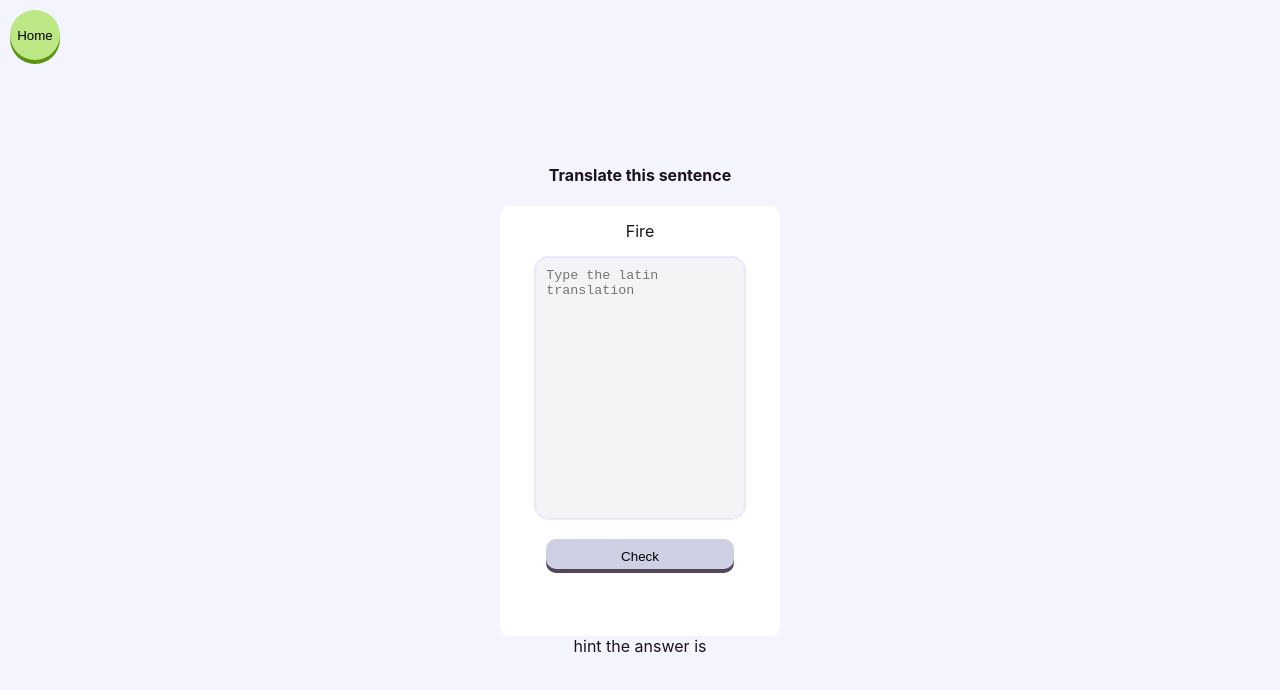
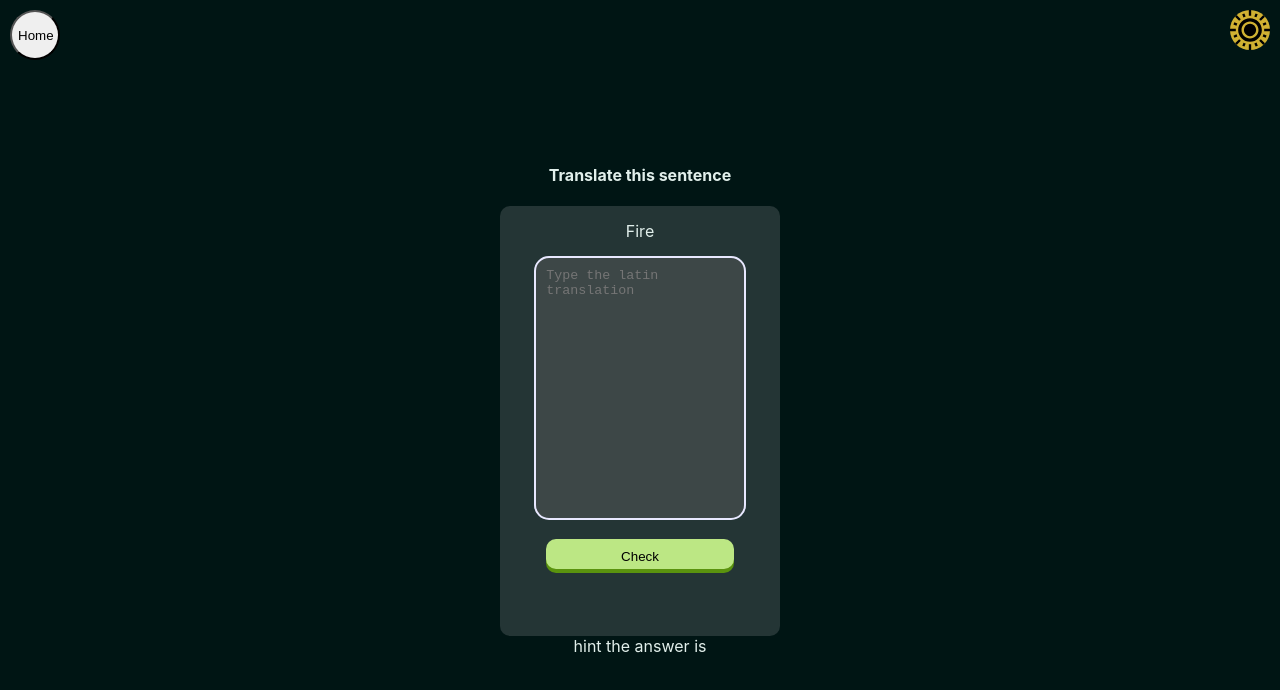
Before and after one commit to farmermel/witch-duolingo, a React (Create React App) app: page /lesson/1 in a window 1280 px wide. Shown: the top 690 px of the page. Built offline with nearby package versions, Linux system fonts and the light colour scheme; no server answers.

Commit message:
Add light and dark theme to major components

```diff
--- a/src/App/App.js
+++ b/src/App/App.js
@@ -4,9 +4,12 @@ import { LandingPage } from '../LandingPage/LandingPage';
 import { Lesson } from '../Lesson/Lesson';
 import React from 'react';
 import { UserHome } from '../UserHome/UserHome';
+import { ThemeContextConsumer} from '../themeContext'
 
 export const App = () => (
-  <div className="App">
+<ThemeContextConsumer>
+  { value => (
+    <div className={`${value.theme} App`}>
       <Switch>
         <Route path="/lesson/:id">
           <Lesson />
@@ -19,6 +22,8 @@ export const App = () => (
         </Route>
       </Switch>
     </div>
+    )}
+    </ThemeContextConsumer>
 );
 
 export default App;
--- a/src/Card/Card.jsx
+++ b/src/Card/Card.jsx
@@ -1,5 +1,6 @@
 import React, { useState } from 'react';
 import { compareTwoStrings } from '../helpers';
+import { ThemeContextConsumer } from '../themeContext';
 
 export const Card = ({
   prompt,
@@ -51,9 +52,12 @@ export const Card = ({
   };
 
 
-  return (<>
+  return (
+    <ThemeContextConsumer>
+      { value =>
+        <>
           <h4>{prompt}</h4>
-    <article className="lesson-card">
+          <article className={`${value.theme} lesson-card`}>
             <div>{currentText}</div>
             <form onSubmit={handleSubmit}>
               {
@@ -72,7 +76,7 @@ export const Card = ({
                           onKeyDown={handleOnKeyDown}>
                         </input>
               }
-        <button className={`medium-button ${buttonState.className}`}
+              <button className={`${value} medium-button ${buttonState.className}`}
                 type="submit"
                 disabled={buttonState.disabled}>
                       Check
@@ -80,5 +84,7 @@ export const Card = ({
             </form>
           </article>
         </>
+      }
+    </ThemeContextConsumer>
   );
 };
--- a/src/Lesson/Lesson.jsx
+++ b/src/Lesson/Lesson.jsx
@@ -4,12 +4,12 @@ import { Link, useParams } from 'react-router-dom';
 import React, { useEffect, useState } from 'react';
 import { Card } from '../Card/Card';
 import lessons from '../lessons.js';
+import { ModeButton } from '../ModeButton/ModeButton';
 
 export const Lesson = () => {
   const [translation, setTranslation] = useState([]);
   const [text, setText] = useState([]);
   const [currentCard, setCurrentCard] = useState(0);
-
 
   const { id } = useParams();
 
@@ -22,8 +22,6 @@ export const Lesson = () => {
     fetchData(fullURL, setTranslation);
   }, []);
 
-
-
   return (
     <main>
       <Link tag="button" to="/user-home">
@@ -31,6 +29,7 @@ export const Lesson = () => {
           Home
         </button>
       </Link>
+      <ModeButton />
       <Card prompt="Translate this sentence "
         type="textarea"
         currentText={text[currentCard]}
--- /dev/null
+++ b/src/ModeButton/ModeButton.jsx
@@ -0,0 +1,14 @@
+import React from 'react';
+import { ThemeContextConsumer} from '../themeContext'
+
+export const ModeButton = () => (
+    <ThemeContextConsumer>
+        {
+            value =>
+            <div role="button" className={`${value.theme} mode-button`}
+                               onClick={value.toggleTheme}>
+
+            </div>
+        }
+    </ThemeContextConsumer>
+)
--- a/src/index.js
+++ b/src/index.js
@@ -4,10 +4,15 @@ import './index.css'
 import App from './App/App'
 import * as serviceWorker from './serviceWorker';
 import {BrowserRouter as Router} from 'react-router-dom';
+import { ThemeContextProvider } from './themeContext';
 
 
-
-ReactDOM.render(<Router><App /></Router>, document.getElementById('root'));
+  ReactDOM.render(
+    <Router>
+      <ThemeContextProvider value="dark">
+          <App />
+      </ThemeContextProvider>
+    </Router>, document.getElementById('root'));
 
 // If you want your app to work offline and load faster, you can change
 // unregister() to register() below. Note this comes with some pitfalls.
--- a/src/styles/App.css
+++ b/src/styles/App.css
@@ -5,30 +5,120 @@
   align-items: center;
   justify-content: center;
   text-align: center;
-  background-color: #F4F4FF;
-  color: #1C121E;
   min-height: 100vh; }
-
-.App-link {
-  color: #BCE784; }
 
 button {
   cursor: pointer; }
 
 .medium-button {
-  background-color: #BCE784;
-  border: #BCE784;
-  box-shadow: 0px 4px 0px #5A930E;
   border-radius: 10px;
   height: 30px;
   width: 200px; }
-
-.medium-button:hover {
-  background-color: #5A930E;
-  box-shadow: 0px 4px 0px #402944; }
 
 main {
   display: flex;
   align-items: center;
   justify-content: center;
   flex-direction: column; }
+
+.mode-button {
+  position: absolute;
+  top: 10px;
+  right: 10px;
+  border-radius: 100%;
+  background-size: cover;
+  height: 40px;
+  width: 40px; }
+
+.dark.App {
+  background-color: #001514;
+  color: #E1EFEB; }
+
+.dark.App-link {
+  color: #B8D8D0; }
+
+.dark.back-home {
+  background-color: #BCE784;
+  border: #BCE784;
+  box-shadow: 0px 4px 0px #5A930E; }
+
+.dark .disabled {
+  background-color: #D0D0E5;
+  color: #000;
+  border: #534656;
+  box-shadow: 0px 4px 0px #534656; }
+
+.dark .incorrect {
+  background-color: #9E2D3A;
+  border: #72111C;
+  box-shadow: 0px 4px 0px #72111C; }
+
+.dark .incorrect:hover {
+  background-color: #72111C; }
+
+.dark.lesson-card {
+  background-color: #243535; }
+
+.dark .medium-button:hover {
+  background-color: #5A930E;
+  box-shadow: 0px 4px 0px #402944; }
+
+.dark .medium-button {
+  background-color: #BCE784;
+  border: #BCE784;
+  box-shadow: 0px 4px 0px #5A930E; }
+
+.dark .mode-button {
+  background-color: #d0b132;
+  background-image: url("../assets/sun.svg"); }
+
+.dark textarea, .dark input {
+  border: 2px solid #E8E8FF;
+  background-color: #3D4747;
+  color: #E8E8FF; }
+
+.light.App {
+  background-color: #F4F4FF;
+  color: #1C121E; }
+
+.light.App-link {
+  color: #BCE784; }
+
+.light.back-home {
+  background-color: #BCE784;
+  border: #BCE784;
+  box-shadow: 0px 4px 0px #5A930E; }
+
+.light .disabled {
+  background-color: #D0D0E5;
+  color: #000;
+  border: #534656;
+  box-shadow: 0px 4px 0px #534656; }
+
+.light .incorrect {
+  background-color: #9E2D3A;
+  border: #72111C;
+  box-shadow: 0px 4px 0px #72111C; }
+
+.light .incorrect:hover {
+  background-color: #72111C; }
+
+.light.lesson-card {
+  background-color: #fff; }
+
+.light.medium-button:hover {
+  background-color: #5A930E;
+  box-shadow: 0px 4px 0px #402944; }
+
+.light.medium-button {
+  background-color: #BCE784;
+  border: #BCE784;
+  box-shadow: 0px 4px 0px #5A930E; }
+
+.light.mode-button {
+  background-color: #001514;
+  background-image: url("../assets/moon.svg"); }
+
+.light textarea {
+  border: 2px solid #E8E8FF;
+  background-color: #F4F4F7; }
--- a/src/styles/App.scss
+++ b/src/styles/App.scss
@@ -5,13 +5,7 @@
   align-items: center;
   justify-content: center;
   text-align: center;
-  background-color: #F4F4FF ;
-  color: #1C121E;
   min-height: 100vh;
-}
-
-.App-link {
-  color: #BCE784;
 }
 
 button {
@@ -19,17 +13,9 @@ button {
 }
 
 .medium-button {
-  background-color: #BCE784;
-  border: #BCE784;
-  box-shadow: 0px 4px 0px #5A930E;
   border-radius: 10px;
   height: 30px;
   width: 200px;
-}
-
-.medium-button:hover {
-  background-color: #5A930E;
-  box-shadow: 0px 4px 0px #402944;
 }
 
 main {
@@ -38,3 +24,132 @@ main {
   justify-content: center;
   flex-direction: column;
 }
+
+.mode-button {
+  position: absolute;
+  top: 10px;
+  right: 10px;
+  border-radius: 100%;
+  background-size: cover;
+  height: 40px;
+  width: 40px;
+}
+
+.dark {
+  &.App {
+    background-color: #001514 ;
+    color: #E1EFEB;
+  }
+
+  &.App-link {
+    color: #B8D8D0;
+  }
+
+  &.back-home {
+    background-color: #BCE784;
+    border: #BCE784;
+    box-shadow: 0px 4px 0px #5A930E;
+  }
+
+  .disabled {
+    background-color: #D0D0E5;
+    color: #000;
+    border: #534656;
+    box-shadow: 0px 4px 0px #534656;
+  }
+
+  .incorrect {
+    background-color: #9E2D3A;
+    border: #72111C;
+    box-shadow: 0px 4px 0px #72111C;
+  }
+
+  .incorrect:hover {
+      background-color: #72111C;
+  }
+
+  &.lesson-card {
+    background-color: #243535;
+  }
+
+  .medium-button:hover {
+    background-color: #5A930E;
+    box-shadow: 0px 4px 0px #402944;
+  }
+
+  .medium-button {
+    background-color: #BCE784;
+    border: #BCE784;
+    box-shadow: 0px 4px 0px #5A930E;
+  }
+
+  .mode-button {
+    background-color: #d0b132;
+    background-image: url("../assets/sun.svg");
+  }
+
+  textarea, input {
+    border: 2px solid #E8E8FF;
+    background-color: #3D4747;
+    color: #E8E8FF;
+  }
+}
+
+.light {
+  &.App {
+    background-color: #F4F4FF ;
+    color: #1C121E;
+  }
+
+  &.App-link {
+    color: #BCE784;
+  }
+
+  &.back-home {
+    background-color: #BCE784;
+    border: #BCE784;
+    box-shadow: 0px 4px 0px #5A930E;
+  }
+
+  .disabled {
+    background-color: #D0D0E5;
+    color: #000;
+    border: #534656;
+    box-shadow: 0px 4px 0px #534656;
+  }
+
+  .incorrect {
+    background-color: #9E2D3A;
+    border: #72111C;
+    box-shadow: 0px 4px 0px #72111C;
+  }
+
+  .incorrect:hover {
+      background-color: #72111C;
+  }
+
+  &.lesson-card {
+    background-color: #fff;
+  }
+
+  &.medium-button:hover {
+    background-color: #5A930E;
+    box-shadow: 0px 4px 0px #402944;
+  }
+
+  &.medium-button {
+    background-color: #BCE784;
+    border: #BCE784;
+    box-shadow: 0px 4px 0px #5A930E;
+  }
+
+  &.mode-button {
+    background-color: #001514;
+    background-image: url("../assets/moon.svg");
+  }
+
+  textarea {
+    border: 2px solid #E8E8FF;
+    background-color: #F4F4F7;
+  }
+}
--- a/src/styles/Lesson.css
+++ b/src/styles/Lesson.css
@@ -2,33 +2,15 @@
   position: absolute;
   top: 10px;
   left: 10px;
-  background-color: #BCE784;
-  border: #BCE784;
-  box-shadow: 0px 4px 0px #5A930E;
   border-radius: 100%;
   height: 50px;
   width: 50px; }
 
 .lesson-card {
-  background-color: #fff;
   border-radius: 10px;
   padding: 15px;
   height: 400px;
   width: 250px; }
-
-.disabled {
-  background-color: #D0D0E5;
-  color: #000;
-  border: #534656;
-  box-shadow: 0px 4px 0px #534656; }
-
-.incorrect {
-  background-color: #9E2D3A;
-  border: #72111C;
-  box-shadow: 0px 4px 0px #72111C; }
-
-.incorrect:hover {
-  background-color: #72111C; }
 
 .lesson-card .medium-button {
   padding: 10px;
@@ -39,44 +21,8 @@ form {
 
 textarea {
   border-radius: 15px;
-  border: 2px solid #E8E8FF;
   margin: 15px 0;
   padding: 10px;
-  background-color: #F4F4F7;
   height: 60%;
   width: 75%;
   resize: none; }
-
-.flip-container {
-  perspective: 1000px; }
-
-/* flip the pane when hovered */
-.flip-container:hover .flipper, .flip-container.hover .flipper {
-  transform: rotateY(180deg); }
-
-.flip-container, .front, .back {
-  width: 320px;
-  height: 480px; }
-
-/* flip speed goes here */
-.flipper {
-  transition: 0.6s;
-  transform-style: preserve-3d;
-  position: relative; }
-
-/* hide back of pane during swap */
-.front, .back {
-  backface-visibility: hidden;
-  position: absolute;
-  top: 0;
-  left: 0; }
-
-/* front pane, placed above back */
-.front {
-  z-index: 2;
-  /* for firefox 31 */
-  transform: rotateY(0deg); }
-
-/* back, initially hidden pane */
-.back {
-  transform: rotateY(180deg); }
--- a/src/styles/Lesson.scss
+++ b/src/styles/Lesson.scss
@@ -2,37 +2,16 @@
     position: absolute;
     top: 10px;
     left: 10px;
-    background-color: #BCE784;
-    border: #BCE784;
-    box-shadow: 0px 4px 0px #5A930E;
     border-radius: 100%;
     height: 50px;
     width: 50px;
 }
 
 .lesson-card {
-    background-color: #fff;
     border-radius: 10px;
     padding: 15px;
     height: 400px;
     width: 250px;
-}
-
-.disabled {
-    background-color: #D0D0E5;
-    color: #000;
-    border: #534656;
-    box-shadow: 0px 4px 0px #534656;
-}
-
-.incorrect {
-    background-color: #9E2D3A;
-    border: #72111C;
-    box-shadow: 0px 4px 0px #72111C;
-}
-
-.incorrect:hover {
-    background-color: #72111C;
 }
 
 .lesson-card .medium-button {
@@ -46,53 +25,9 @@ form {
 
 textarea {
     border-radius: 15px;
-    border: 2px solid #E8E8FF;
     margin: 15px 0;
     padding: 10px;
-    background-color: #F4F4F7;
     height: 60%;
     width: 75%;
     resize: none;
 }
-
-.flip-container {
-	perspective: 1000px;
-}
-	/* flip the pane when hovered */
-	.flip-container:hover .flipper, .flip-container.hover .flipper {
-		transform: rotateY(180deg);
-	}
-
-.flip-container, .front, .back {
-	width: 320px;
-	height: 480px;
-}
-
-/* flip speed goes here */
-.flipper {
-	transition: 0.6s;
-	transform-style: preserve-3d;
-
-	position: relative;
-}
-
-/* hide back of pane during swap */
-.front, .back {
-	backface-visibility: hidden;
-
-	position: absolute;
-	top: 0;
-	left: 0;
-}
-
-/* front pane, placed above back */
-.front {
-	z-index: 2;
-	/* for firefox 31 */
-	transform: rotateY(0deg);
-}
-
-/* back, initially hidden pane */
-.back {
-	transform: rotateY(180deg);
-}
```
Lines whose indentation alone changed are shown as unchanged.
